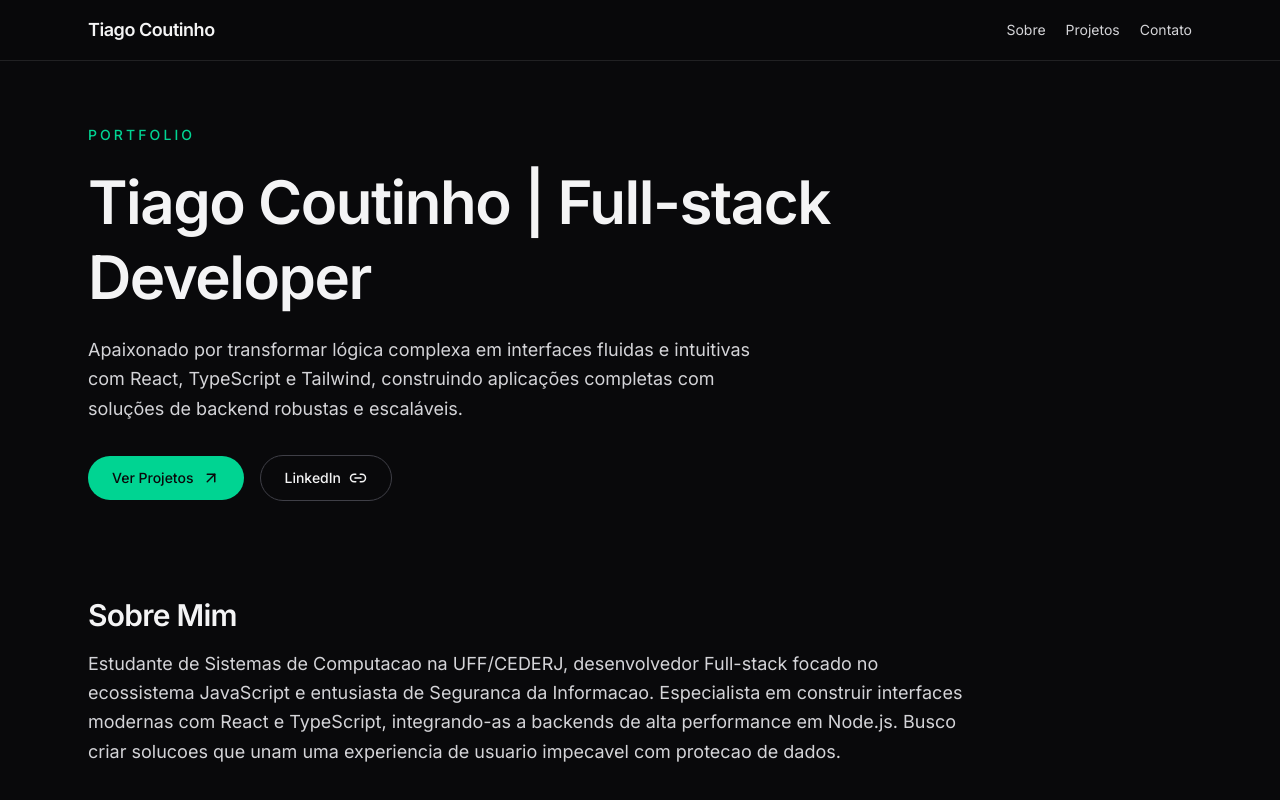
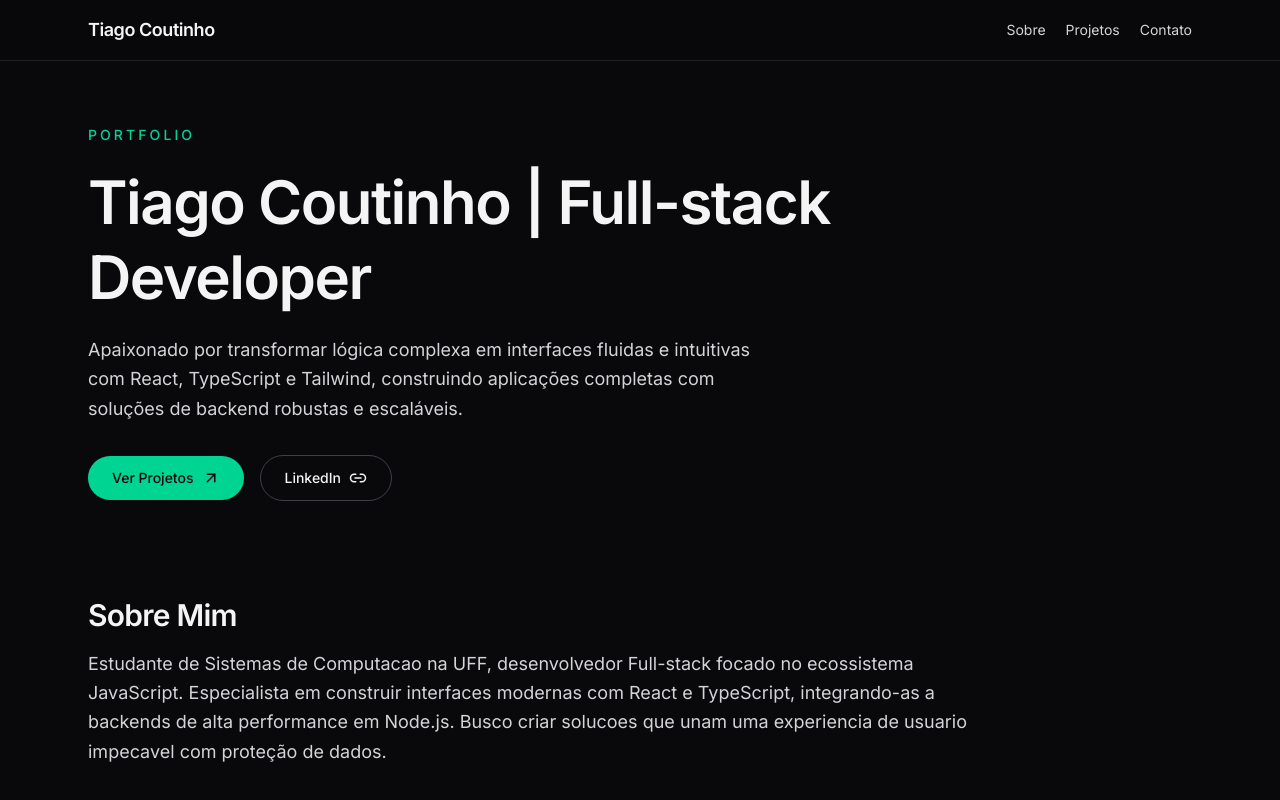
Before and after one commit to TiagoCoutinho3/meu-portfolio, a React (Vite) app: page / in a window 1280 px wide. Shown: the top 800 px of the page. Built offline with nearby package versions, Linux system fonts and the light colour scheme.

Commit message:
Update App.tsx

```diff
--- a/src/App.tsx
+++ b/src/App.tsx
@@ -133,12 +133,11 @@ function App() {
             Sobre Mim
           </h2>
           <p className="max-w-4xl text-base leading-relaxed text-zinc-300 sm:text-lg">
-            Estudante de Sistemas de Computacao na UFF/CEDERJ, desenvolvedor
-            Full-stack focado no ecossistema JavaScript e entusiasta de Seguranca
-            da Informacao. Especialista em construir interfaces modernas com React
+            Estudante de Sistemas de Computacao na UFF, desenvolvedor
+            Full-stack focado no ecossistema JavaScript. Especialista em construir interfaces modernas com React
             e TypeScript, integrando-as a backends de alta performance em Node.js.
             Busco criar solucoes que unam uma experiencia de usuario impecavel com
-            protecao de dados.
+            proteção de dados.
           </p>
         </section>
 
```
